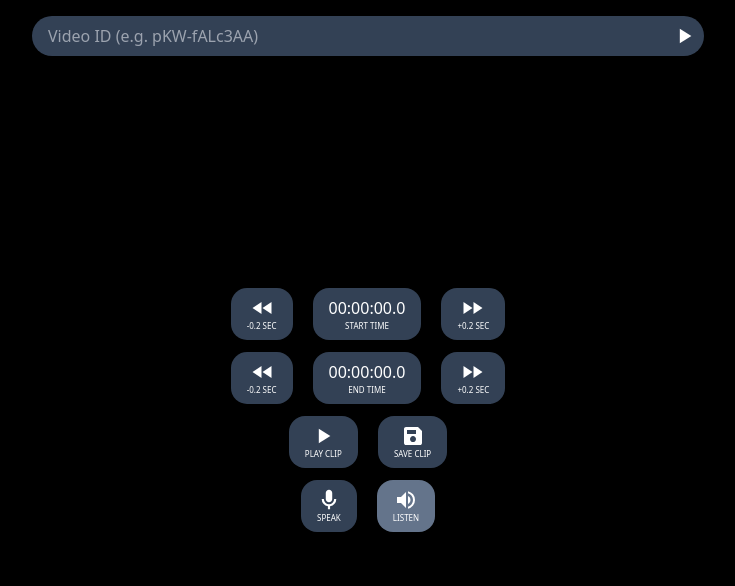
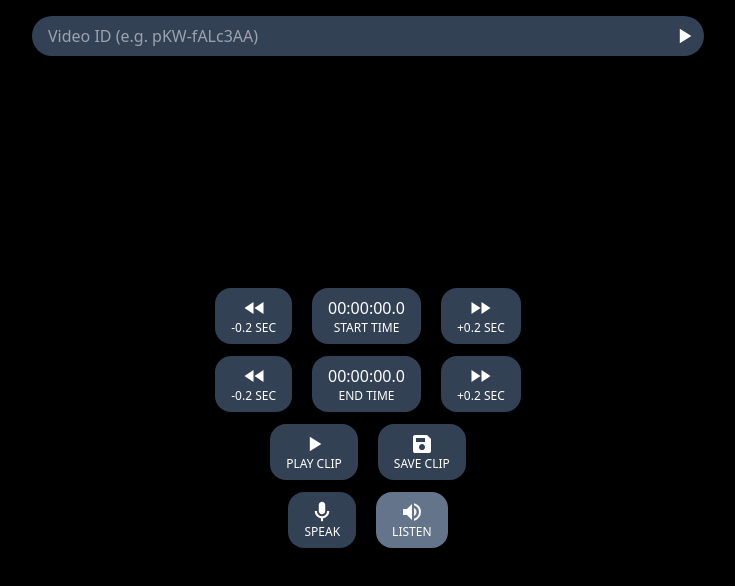
Before and after one commit to bryanjenningz/speaking-practice, a Next.js app: page / in a window 1280 px wide. Shown: the top 586 px of the page, without its empty margins (272-1007 px from the left). Built offline with nearby package versions, Linux system fonts and the light colour scheme.

Commit message:
Increase font-size

```diff
--- a/src/components/AudioRecorder.tsx
+++ b/src/components/AudioRecorder.tsx
@@ -51,21 +51,21 @@ export const AudioRecorder = () => {
               return (
                 <>
                   <MicrophoneSvg />
-                  <span className="text-[8px]">Speak</span>
+                  <span className="text-xs">Speak</span>
                 </>
               );
             case "RECORDING_AUDIO":
               return (
                 <>
                   <StopSvg />
-                  <span className="text-[8px]">Stop</span>
+                  <span className="text-xs">Stop</span>
                 </>
               );
             case "RECORDED_AUDIO":
               return (
                 <>
                   <MicrophoneSvg />
-                  <span className="text-[8px]">Speak</span>
+                  <span className="text-xs">Speak</span>
                 </>
               );
           }
@@ -90,7 +90,7 @@ export const AudioRecorder = () => {
         })()}
       >
         <AudioSvg />
-        <span className="text-[8px]">Listen</span>
+        <span className="text-xs">Listen</span>
       </button>
     </section>
   );
--- a/src/components/ClipEditor.tsx
+++ b/src/components/ClipEditor.tsx
@@ -37,7 +37,7 @@ export const ClipEditor = ({
           }
         >
           <FastRewindSvg />
-          <span className="text-[8px]">{`-0.2 sec`}</span>
+          <span className="text-xs">{`-0.2 sec`}</span>
         </button>
         <button
           className="flex flex-col items-center rounded-2xl bg-slate-700 px-4 py-2 uppercase text-white transition duration-300 hover:bg-slate-600"
@@ -48,14 +48,14 @@ export const ClipEditor = ({
           }}
         >
           <time>{formatVideoTime(startTime)}</time>
-          <span className="text-[8px]">Start time</span>
+          <span className="text-xs">Start time</span>
         </button>
         <button
           className="flex flex-col items-center rounded-2xl bg-slate-700 px-4 py-2 uppercase text-white transition duration-300 hover:bg-slate-600"
           onClick={() => setStartTime((startTime) => startTime + 0.2)}
         >
           <FastForwardSvg />
-          <span className="text-[8px]">{`+0.2 sec`}</span>
+          <span className="text-xs">{`+0.2 sec`}</span>
         </button>
       </section>
 
@@ -65,7 +65,7 @@ export const ClipEditor = ({
           onClick={() => setEndTime((endTime) => Math.max(0, endTime - 0.2))}
         >
           <FastRewindSvg />
-          <span className="text-[8px]">{`-0.2 sec`}</span>
+          <span className="text-xs">{`-0.2 sec`}</span>
         </button>
         <button
           className="flex flex-col items-center rounded-2xl bg-slate-700 px-4 py-2 uppercase text-white transition duration-300 hover:bg-slate-600"
@@ -76,14 +76,14 @@ export const ClipEditor = ({
           }}
         >
           <time>{formatVideoTime(endTime)}</time>
-          <span className="text-[8px]">End time</span>
+          <span className="text-xs">End time</span>
         </button>
         <button
           className="flex flex-col items-center rounded-2xl bg-slate-700 px-4 py-2 uppercase text-white transition duration-300 hover:bg-slate-600"
           onClick={() => setEndTime((endTime) => endTime + 0.2)}
         >
           <FastForwardSvg />
-          <span className="text-[8px]">{`+0.2 sec`}</span>
+          <span className="text-xs">{`+0.2 sec`}</span>
         </button>
       </section>
 
@@ -102,7 +102,7 @@ export const ClipEditor = ({
           }}
         >
           <PlaySvg />
-          <span className="text-[8px]">Play clip</span>
+          <span className="text-xs">Play clip</span>
         </button>
         <button
           className="flex flex-col items-center rounded-2xl bg-slate-700 px-4 py-2 uppercase text-white transition duration-300 hover:bg-slate-600"
@@ -117,7 +117,7 @@ export const ClipEditor = ({
           }}
         >
           <SaveSvg />
-          <span className="text-[8px]">Save clip</span>
+          <span className="text-xs">Save clip</span>
         </button>
       </section>
     </article>
```
